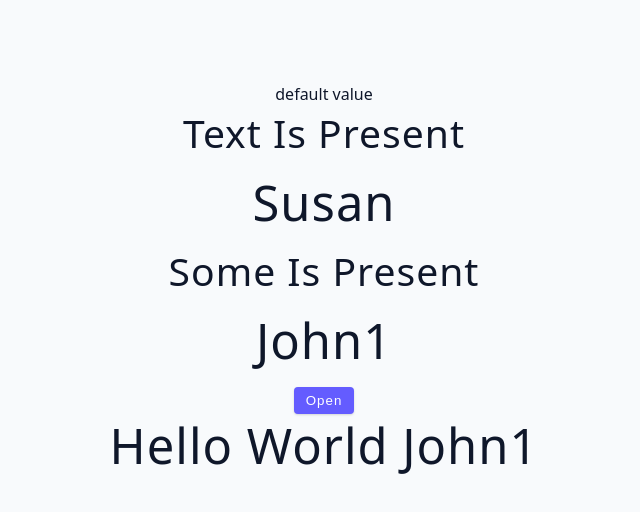
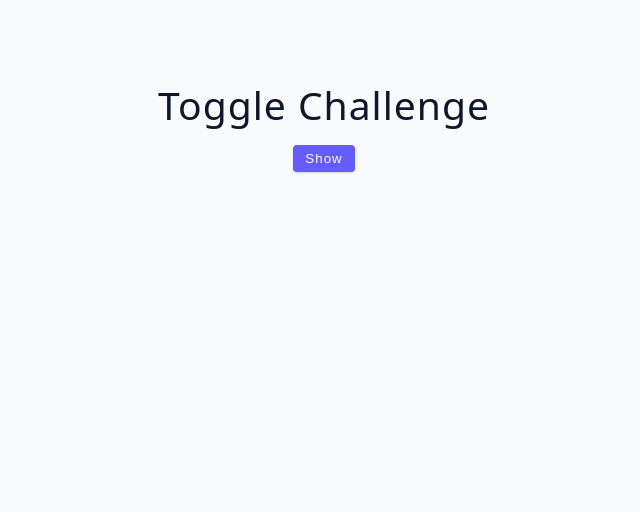
Before and after one commit to yorkyorkex/03-advanced-react, a React (Vite) app: page / in a window 1280 px wide. Shown: the top 512 px of the page, without its empty margins (316-956 px from the left). Built offline with nearby package versions, Linux system fonts and the light colour scheme.

Commit message:
Implement toggle functionality with alert in ToggleChallenge component

```diff
--- a/src/App.jsx
+++ b/src/App.jsx
@@ -7,7 +7,7 @@
 //import Starter from './tutorial/02-useEffect/starter/02-useEffect-basics'
 /* import Starter from './tutorial/02-useEffect/starter/02-useEffect-cleanup' */
 //import Starter from './tutorial/02-useEffect/starter/04-fetch-data'
-import Starter from './tutorial/03-conditional-rendering/starter/05-short-circuit-examples'
+import Starter from './tutorial/03-conditional-rendering/starter/06-toggle-challenge'
 /* import Starter from './tutorial/03-conditional-rendering/starter/02-short-circuit' */
 /* import Starter from './tutorial/03-conditional-rendering/starter/03-show-hide' */
 /* import Starter from './tutorial/04-forms/starter/01-controlled-inputs' */
--- a/src/tutorial/03-conditional-rendering/starter/06-toggle-challenge.jsx
+++ b/src/tutorial/03-conditional-rendering/starter/06-toggle-challenge.jsx
@@ -1,5 +1,30 @@
+import { useState } from 'react'
+
 const ToggleChallenge = () => {
-  return <h2>toggle challenge</h2>;
-};
+  const [showAlert, setShowAlert] = useState(false)
 
-export default ToggleChallenge;
+  const toggleAlert = () => {
+    if (showAlert) {
+      setShowAlert(false)
+      return
+    } else {
+      setShowAlert(true)
+    }
+  }
+
+  return (
+    <div>
+      <h2>toggle challenge</h2>
+      <button className="btn" onClick={toggleAlert}>
+        {showAlert ? 'hide' : 'show'}
+      </button>
+      {showAlert && <Alert />}
+    </div>
+  )
+}
+
+const Alert = () => {
+  return <div className="alert alert-danger">Alert! Toggle me!</div>
+}
+
+export default ToggleChallenge
```
